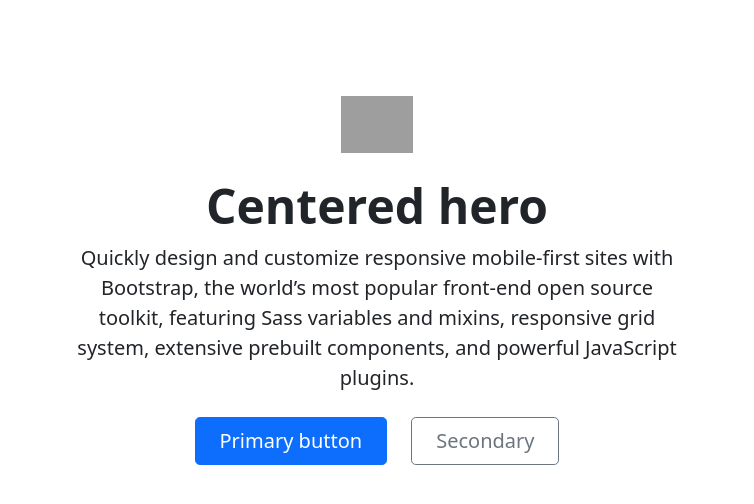
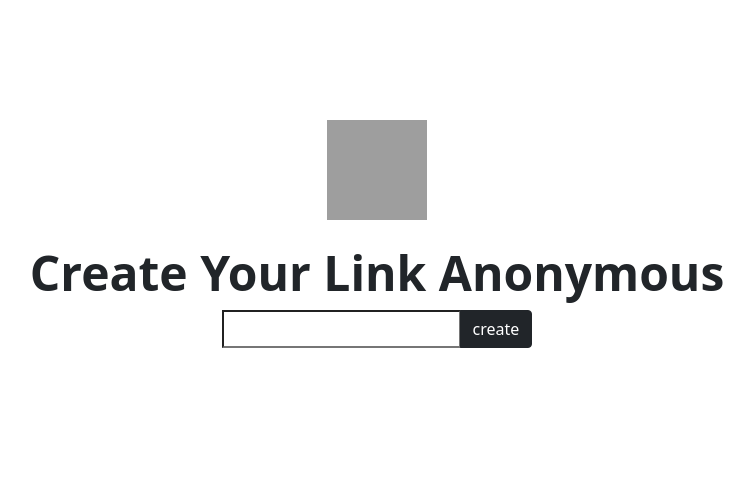
Before and after one commit to MohammadMMoniri/linker, a Django app: template templates/html/home.html in a window 1280 px wide. Shown: the part 72-576 px from the top of the page, without its empty margins (263-1017 px from the left). Run offline with Django 3.2, Linux system fonts and the light colour scheme; the template is opened without the code that fills it, so the values that code supplies are empty, except form fields; tables that the repository leaves empty hold one stand-in row (values such as "Sample post"); form fields are guessed from the names that the template uses; grey boxes are pictures that could not be loaded.

Commit message:
changes to templates

```diff
--- a/templates/html/base.html
+++ b/templates/html/base.html
@@ -1,10 +1,11 @@
 <!doctype html>
 <html lang="en">
+  {% load static %}
   <head>
     <meta charset="utf-8">
     <meta name="viewport" content="width=device-width, initial-scale=1">
     <link href="https://cdn.jsdelivr.net/npm/bootstrap@5.0.0-beta3/dist/css/bootstrap.min.css" rel="stylesheet" integrity="sha384-eOJMYsd53ii+scO/bJGFsiCZc+5NDVN2yr8+0RDqr0Ql0h+rP48ckxlpbzKgwra6" crossorigin="anonymous">
-      <title>{% block title %}My amazing site{% endblock %}</title>
+      <title>{% block title %}Link{% endblock %}</title>
 </head>
   <body>
     <header class="p-3 bg-dark text-white">
@@ -33,6 +34,14 @@
     </div>
   </div>
 </header>
+<br>
+    <div class="container">
+      {% if message %}
+        <div class="alert alert-{{ message.type }}" role="alert">
+          {{ message.data }}
+        </div>
+      {% endif %}
+    </div>
     {% block content %}
     <h1>Hello, world!</h1>
     {% endblock %}
--- a/templates/html/home.html
+++ b/templates/html/home.html
@@ -1,13 +1,19 @@
 {% extends 'html/base.html' %}
 {% block content %}
+{% load static %}
+
   <div class="px-4 py-5 my-5 text-center">
-  <img class="d-block mx-auto mb-4" src="/docs/5.0/assets/brand/bootstrap-logo.svg" alt="" width="72" height="57">
-  <h1 class="display-5 fw-bold">Centered hero</h1>
+  <img class="d-block mx-auto mb-4" src="{% static 'site-logo.png' %}" alt="" width="100" height="100">
+  <h1 class="display-5 fw-bold">Create Your Link Anonymous</h1>
   <div class="col-lg-6 mx-auto">
-    <p class="lead mb-4">Quickly design and customize responsive mobile-first sites with Bootstrap, the world’s most popular front-end open source toolkit, featuring Sass variables and mixins, responsive grid system, extensive prebuilt components, and powerful JavaScript plugins.</p>
     <div class="d-grid gap-2 d-sm-flex justify-content-sm-center">
-      <button type="button" class="btn btn-primary btn-lg px-4 me-sm-3">Primary button</button>
-      <button type="button" class="btn btn-outline-secondary btn-lg px-4">Secondary</button>
+      <form action="" method="post">
+        {% csrf_token %}
+        <div class="input-group mb-3">
+        {{ form.link }}
+        <input type="submit" value="create" class="btn btn-dark"  id="button-addon2">
+        </div>
+      </form>
     </div>
   </div>
 </div>
```
